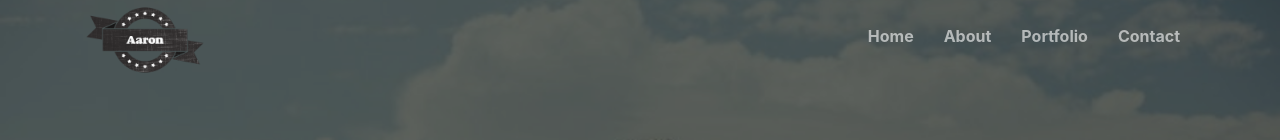
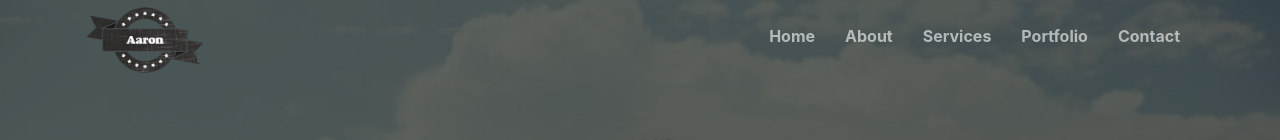
Before and after one commit to aqib160492/aqibmirza, a React (Create React App) app: page / in a window 1280 px wide. Shown: the top 140 px of the page. Built offline with nearby package versions, Linux system fonts and the light colour scheme.

Commit message:
Services

```diff
--- a/src/components/nav.js
+++ b/src/components/nav.js
@@ -28,6 +28,7 @@ const Navbar = props => {
       <ul className={props.toggle ? "nav-links show-nav" : "nav-links"}>
         <li><a href="/#" onClick={(e) => {handleClick(e,"home")}}>Home</a></li>
         <li><a href="/#about" onClick={(e) => {handleClick(e,"about")}}>About</a></li>
+        <li><a href="/#services" onClick={(e) => {handleClick(e,"services")}}>Services</a></li>
         <li><a href="/#portfolio" onClick={(e) => {handleClick(e,"portfolio")}}>Portfolio</a></li>
         <li><a href="/#contact" onClick={(e) => {handleClick(e,"contact")}}>Contact</a></li>
       </ul>
```
